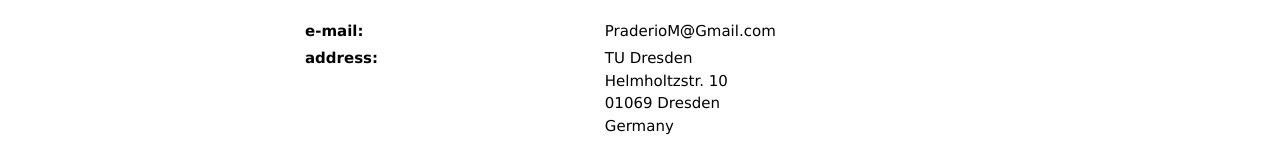
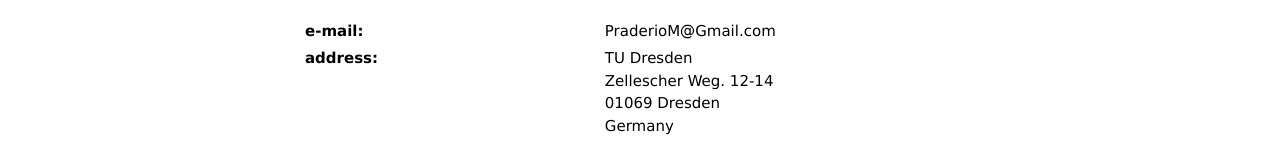
Before and after one commit to PraderioM/personal-webpage, an Angular app: page / in a window 1280 px wide. Shown: the part 527-687 px from the top of the page. Built offline with nearby package versions, Linux system fonts and the light colour scheme.

Commit message:
Updated to latest version.

```diff
--- a/src/app/home/home.component.html
+++ b/src/app/home/home.component.html
@@ -121,7 +121,7 @@
           TU Dresden
         </span>
         <span class="home-text-container">
-          Helmholtzstr. 10
+          Zellescher Weg. 12-14
         </span>
         <span class="home-text-container">
           01069 Dresden
```
Also changed, not shown: 3 other files (tests, documents, lock files or other folders).
